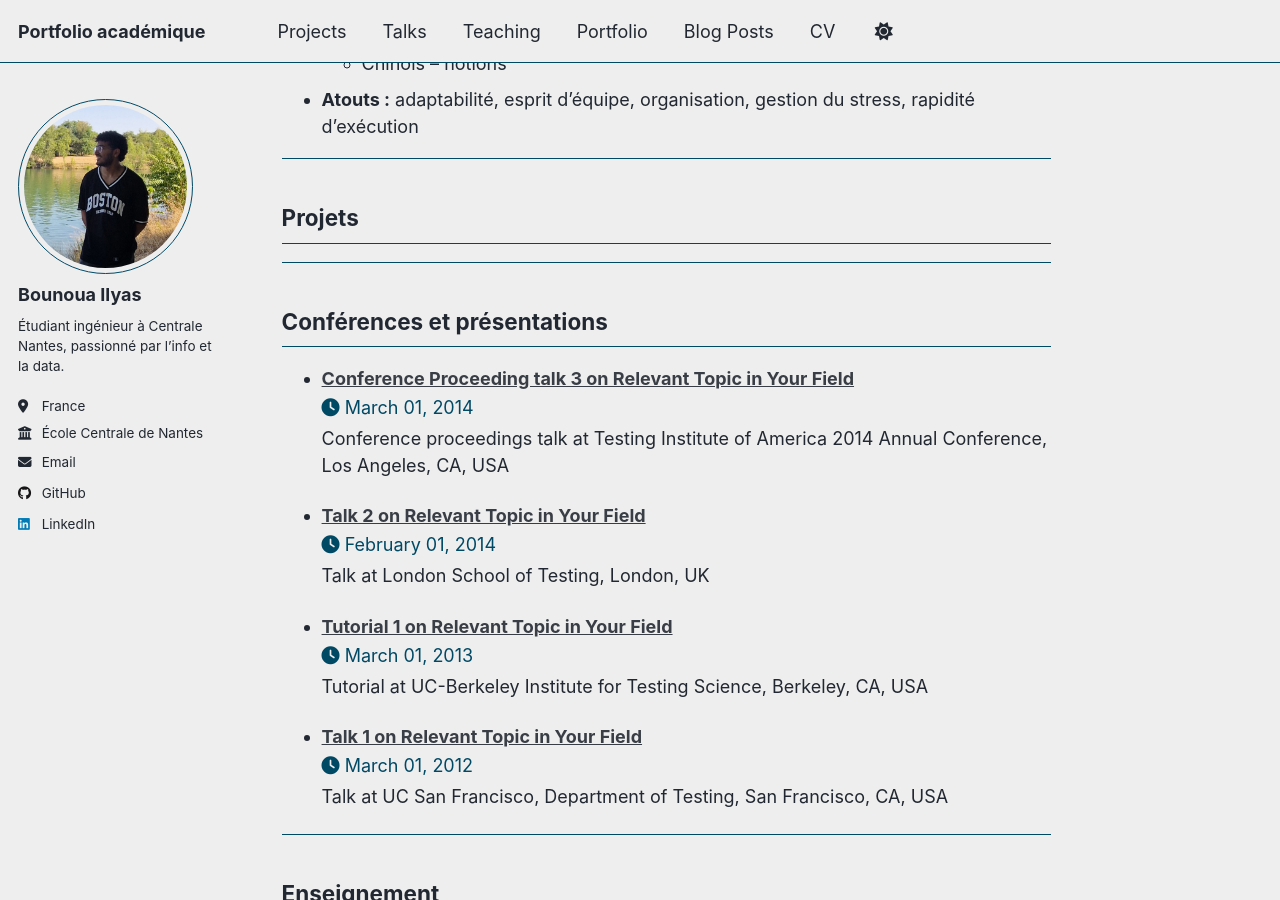
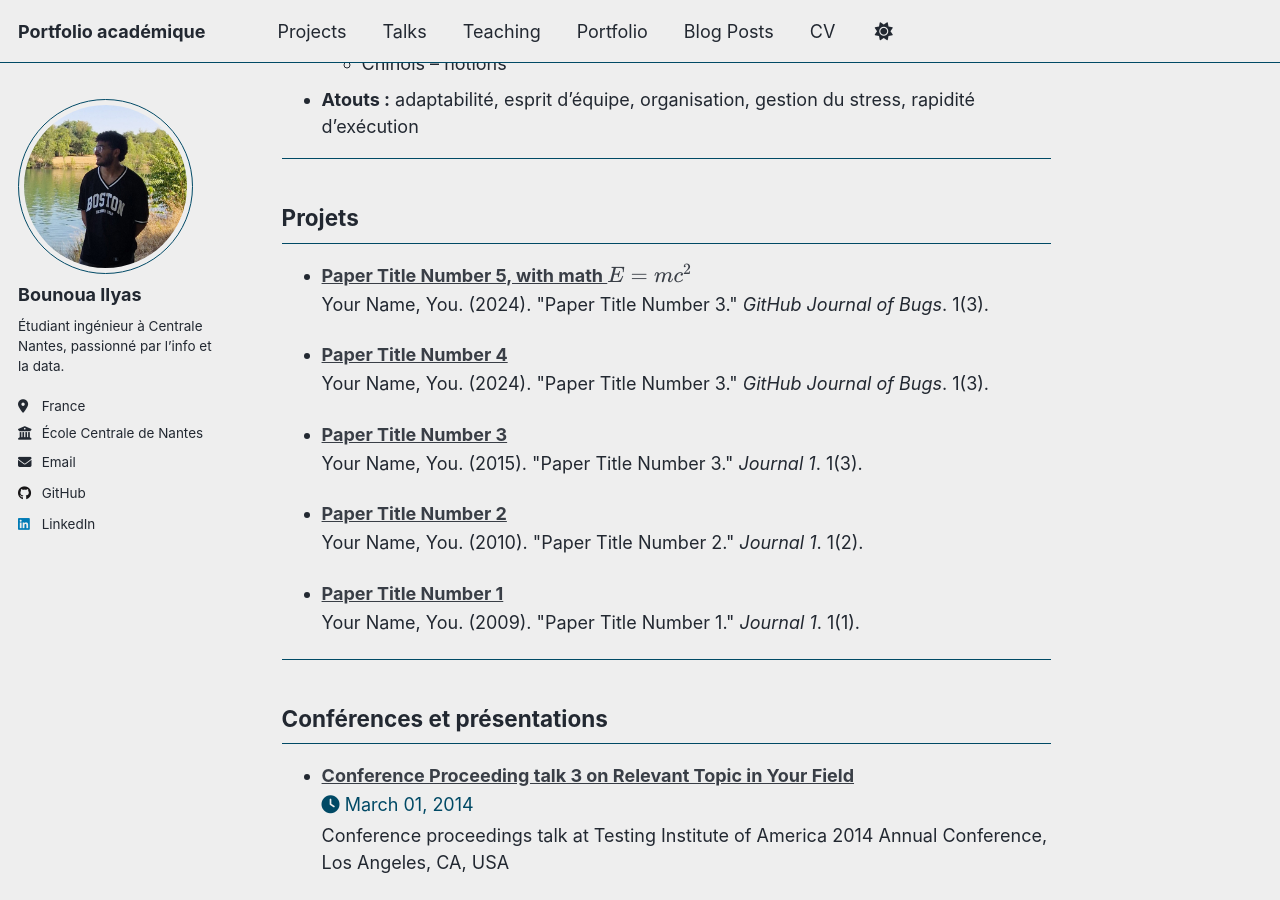
Before and after one commit to ilyasbounoua/ilyasbounoua.github.io, a Jekyll site: the page built from _pages/cv.md, in a window 1280 px wide and 900 px high, scrolled down 1341 px. Built offline with Jekyll 4.4.1, drawn with Linux system fonts in a browser that asks for light colours; a script that is not in the unit is left out; some of the changed lines change nothing that is shown.

Commit message:
projects fix category

```diff
--- a/_config.yml
+++ b/_config.yml
@@ -78,8 +78,8 @@ author:
   youtube          : # Username
   zhihu            : # Username
 
-# Publication Category - The following the list of publication categories and their headings
-publication_category:
+# project Category - The following the list of project categories and their headings
+project_category:
   books:
     title: 'Books'
   manuscripts:
@@ -220,7 +220,7 @@ collections:
   teaching:
     output: true
     permalink: /:collection/:path/
-  publications:
+  projects:
     output: true
     permalink: /:collection/:path/
   portfolio:
@@ -260,10 +260,10 @@ defaults:
       author_profile: true
       share: true
       comments: true
-  # _publications
+  # _projects
   - scope:
       path: ""
-      type: publications
+      type: projects
     values:
       layout: single
       author_profile: true
--- a/_pages/cv.md
+++ b/_pages/cv.md
@@ -56,7 +56,7 @@ redirect_from:
 ## Projets
 
 <ul>
-  {% for post in site.publications reversed %}
+  {% for post in site.projects reversed %}
     {% include archive-single-cv.html %}
   {% endfor %}
 </ul>
```
